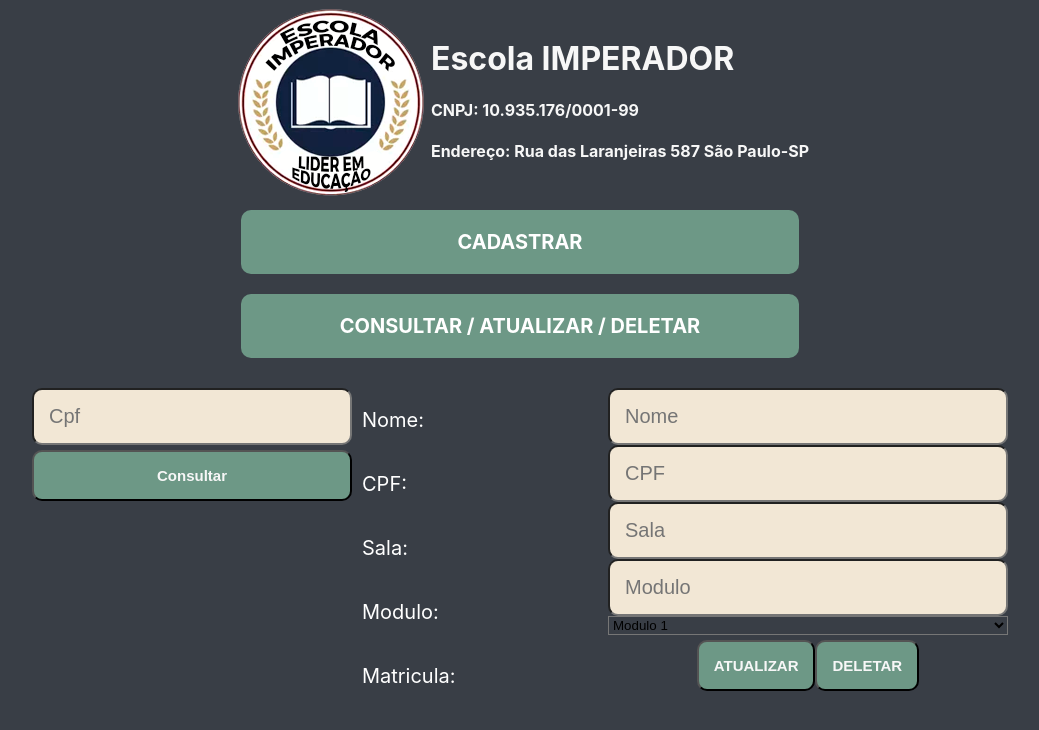
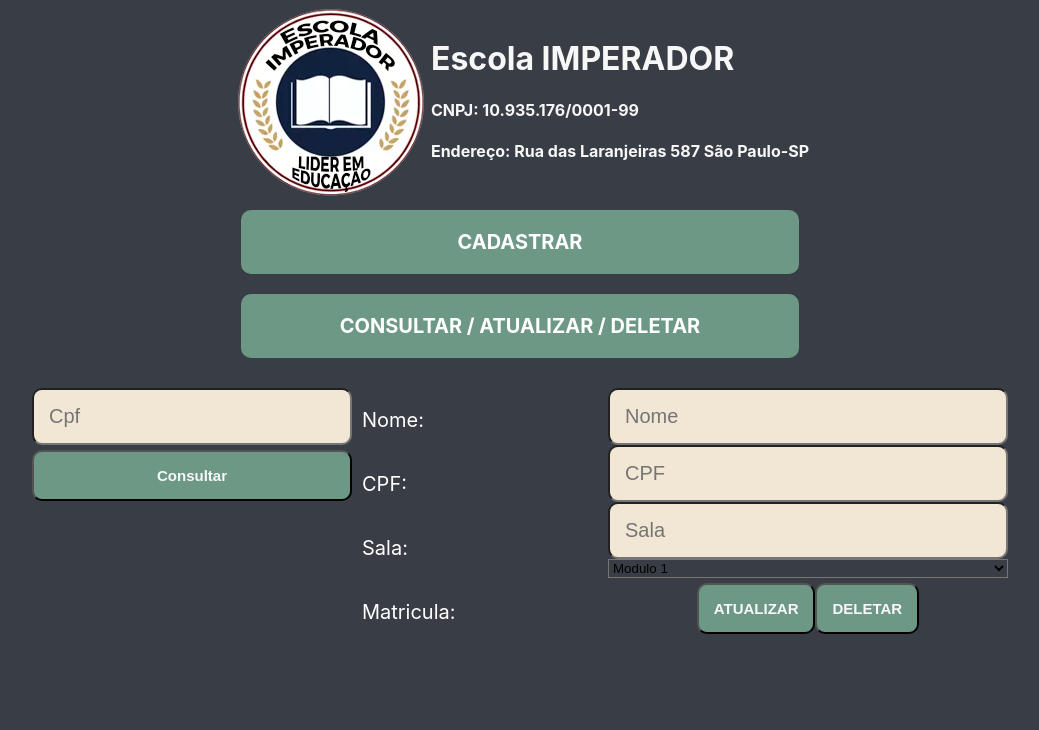
Before and after one commit to mateuskrupa/CRUD-Sistema-Escolar, a React (Create React App) app in the folder client/: page /consultar/aluno in a window 1280 px wide. Shown: the top 730 px of the page, without its empty margins (120-1159 px from the left). Built offline with nearby package versions, Linux system fonts and the light colour scheme.

Commit message:
sala = modulo

```diff
--- a/client/src/pages/cadastrar/aluno/cad_aluno.jsx
+++ b/client/src/pages/cadastrar/aluno/cad_aluno.jsx
@@ -16,7 +16,6 @@ export default function Aluno () {
         Axios.post("http://localhost:8080/cadastrar/aluno", {
             nome: values.nome,
             cpf: values.cpf,
-            sala: values.sala,
         }).then((response) => {
             console.log(response)
             alert("Cadastrado com sucesso!")
@@ -29,7 +28,6 @@ export default function Aluno () {
                 <div id="cad-form">
                     <input type="text" name="nome" placeholder="Nome" onChange={handleChangeValues}/>
                     <input type="text" name="cpf" placeholder="Cpf" onChange={handleChangeValues}/>
-                    <input type="text" name="sala" placeholder="Sala" onChange={handleChangeValues}/>
 
                     <button onClick={() => clickButton()}>CADASTRAR</button>
                 </div>
--- a/client/src/pages/consultar/aluno/consAluno.jsx
+++ b/client/src/pages/consultar/aluno/consAluno.jsx
@@ -9,7 +9,6 @@ export default function ConsAluno () {
     const [nome, setNome] = useState()
     const [cpf, setCpf] = useState()
     const [sala, setSala] = useState()
-    const [modulo, setModulo] = useState()
 
     const handleChangeValues = (value) => {
         setValues((prevValue) => ({
@@ -24,7 +23,6 @@ export default function ConsAluno () {
             nome: values.nome,
             cpf: values.cpf,
             sala: values.sala,
-            modulo: values.modulo,
         }).then((response) => {
             console.log(response)
             alert("Atualizado com sucesso!")
@@ -57,7 +55,6 @@ export default function ConsAluno () {
             setNome(response.data.rows[0].nome)
             setCpf(response.data.rows[0].cpf)
             setSala(response.data.rows[0].sala)
-            setModulo(response.data.rows[0].modulo)
 
         })
     }
@@ -71,7 +68,6 @@ export default function ConsAluno () {
             setNome()
             setCpf()
             setSala()
-            setModulo()
             setMatricula()
             alert("Deletado com sucesso!")
         })
@@ -85,13 +81,12 @@ export default function ConsAluno () {
                         <button id="cons" onClick={() => Consultar()}>Consultar</button>
                     </div>
 
-                    <ShowAluno nome={nome} cpf={cpf} sala={sala} modulo={modulo} matricula={matricula} />
+                    <ShowAluno nome={nome} cpf={cpf} sala={sala} matricula={matricula} />
 
                     <div id="form">
                         <input type="text" name="nome" placeholder="Nome" onChange={handleChangeValues} defaultValue={nome}/>
                         <input type="text" name="cpf" placeholder="CPF" onChange={handleChangeValues} defaultValue={cpf}/>
                         <input type="text" name="sala" placeholder="Sala" onChange={handleChangeValues} defaultValue={sala}/>
-                        <input type="text" name="modulo" placeholder="Modulo" onChange={handleChangeValues} defaultValue={modulo}/>
 
                         <select name="modulo" id="modulo">
                             <option value="1">Modulo 1</option>
--- a/client/src/pages/consultar/aluno/show.jsx
+++ b/client/src/pages/consultar/aluno/show.jsx
@@ -6,7 +6,6 @@ export default function ShowAluno (props) {
             <p>Nome: {props.nome}</p>
             <p>CPF: {props.cpf}</p>
             <p>Sala: {props.sala}</p>
-            <p>Modulo: {props.modulo}</p>
             <p>Matricula: {props.matricula}</p>
         </div>
     )
```
Also changed, not shown: 1 other file (tests, documents, lock files or other folders).
